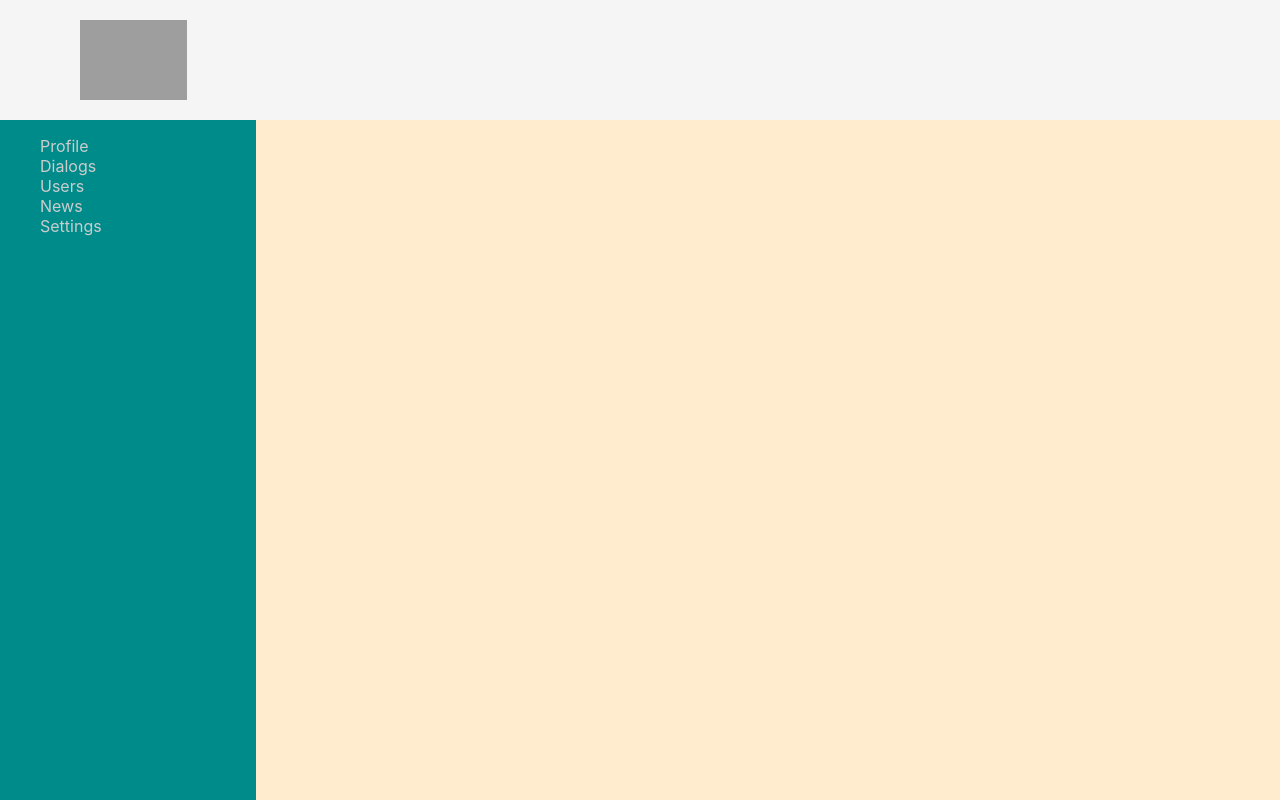
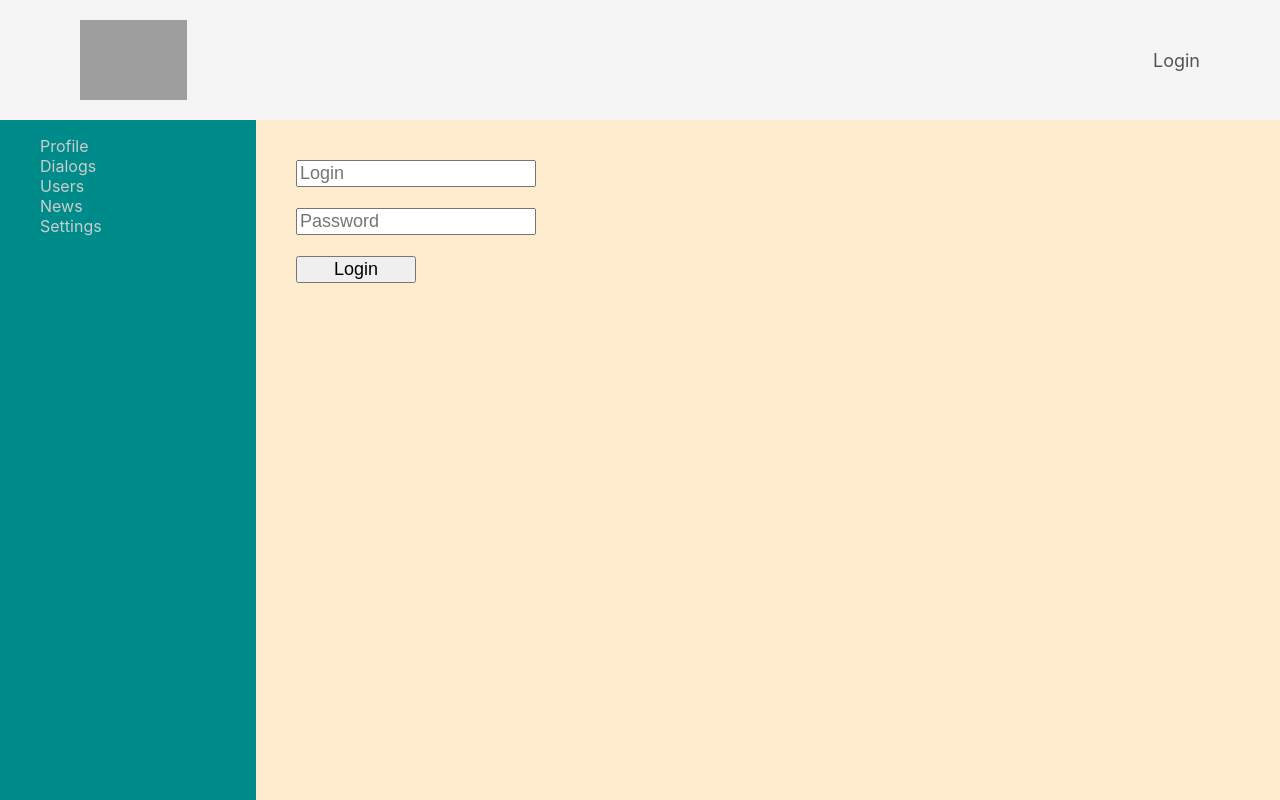
Before and after one commit to RandyMarsh1993/samurai, a React (Create React App) app: page /login in a window 1280 px wide. Built offline with nearby package versions, Linux system fonts and the light colour scheme; no server answers; grey boxes are pictures that could not be loaded.

Commit message:
login/logout wip

```diff
--- a/package.json
+++ b/package.json
@@ -8,12 +8,14 @@
     "@testing-library/react": "^13.4.0",
     "@testing-library/user-event": "^13.5.0",
     "axios": "^1.1.3",
+    "formik": "^2.2.9",
     "react": "^18.2.0",
     "react-dom": "^18.2.0",
     "react-redux": "^8.0.4",
     "react-router-dom": "^6.4.2",
     "react-scripts": "^2.1.3",
-    "web-vitals": "^2.1.4"
+    "web-vitals": "^2.1.4",
+    "yup": "^0.32.11"
   },
   "scripts": {
     "start": "react-scripts start",
--- a/src/API/index.js
+++ b/src/API/index.js
@@ -4,7 +4,7 @@ const instance = axios.create({
    baseURL: 'https://social-network.samuraijs.com/api/1.0',
    withCredentials: true,
    headers: {
-      "API-KEY": "3852c5f1-1d20-4e68-8335-f7206b8bafef"
+      "API-KEY": "2d482be5-8b27-4abd-b828-ee969f58a73d"
    }
 })
 
@@ -38,7 +38,19 @@ export const profileAPI = {
 
 export const authAPI = {
    async me() {
-      const response = await instance.get('/auth/me')
+      const response = await instance.get(`/auth/me`)
+
+      return response.data
+   },
+
+   async login(email, password, rememberMe = false) {
+      const response = await instance.post(`/auth/login`, { email, password, rememberMe })
+
+      return response.data
+   },
+
+   async logout() {
+      const response = await instance.delete(`auth/login`)
 
       return response.data
    }
--- a/src/App.js
+++ b/src/App.js
@@ -8,6 +8,7 @@ import Dialogs from './components/Dialogs'
 import News from './components/News'
 import Settings from './components/Settings'
 import Users from './components/Users'
+import Login from './components/Login'
 
 import './App.css'
 
@@ -18,6 +19,7 @@ const App = () => {
       <Navbar />
       <div className='content'>
         <Routes>
+          <Route path='/login' element={<Login />} />
           <Route path='/profile' element={<Profile />} />
           <Route path='/profile/:userId' element={<Profile />} />
           <Route path='/dialogs/*' element={<Dialogs />} />
--- a/src/components/Header/index.jsx
+++ b/src/components/Header/index.jsx
@@ -1,10 +1,35 @@
 import React from 'react'
+import { useEffect } from 'react'
+import { useDispatch, useSelector } from 'react-redux'
+import { Link } from 'react-router-dom'
+import { getIsAuth, logout } from '../../redux/slices/auth-slice'
 import style from './style.module.css'
 
 const Header = () => {
+    const dispatch = useDispatch()
+
+    const { id, email, login } = useSelector(state => state.auth)
+    const isAuth = id && email && login
+    console.log('###', id, email, login)
+
+    useEffect(() => {
+        dispatch(getIsAuth())
+    }, [])
+
+    const logoutClickHandler = () => {
+        dispatch(logout())
+    }
+
     return (
         <header className={style.header}>
             <img src="https://png.pngitem.com/pimgs/s/595-5953266_konoha-symbol-png-naruto-konoha-transparent-png.png" alt="kanoha" />
+            <div>
+                {isAuth
+                    ? <div className={style.rightSide}>
+                        <div className={style.userName}>{login}</div>
+                        <div className={style.link} onClick={logoutClickHandler}>Logout</div>
+                    </div> : <Link to="/login" className={style.link}>Login</Link>}
+            </div>
         </header>
     )
 }
--- a/src/components/Header/style.module.css
+++ b/src/components/Header/style.module.css
@@ -2,8 +2,29 @@
     grid-area: header;
     padding: 20px 80px;
     background-color: whitesmoke;
+    display: flex;
+    justify-content: space-between;
+    align-items: center;
 }
 
 .header img {
     height: 80px;
 }
+
+.userName {
+    font-size: 24px;
+    margin-bottom: 5px;
+}
+
+.link {
+    cursor: pointer;
+    font-size: 18px;
+    text-decoration: none;
+    color: #545454;
+    float: right;
+    transition: color 0.2s ease-in-out;
+}
+
+.link:hover {
+    color: goldenrod;
+}
--- /dev/null
+++ b/src/components/Login/index.jsx
@@ -0,0 +1,48 @@
+import { Form, Formik } from 'formik'
+import React from 'react'
+import { useDispatch } from 'react-redux'
+import * as Yup from 'yup'
+
+import { login } from '../../redux/slices/auth-slice'
+import RequiredField from '../common/FormControls/RequireField'
+
+import style from './style.module.css'
+
+const Login = () => {
+   const dispatch = useDispatch()
+
+   const handleSubmit = (values) => {
+
+   }
+
+   return (
+      <Formik
+         initialValues = {{ login: '', password: '' }}
+         validationSchema = {Yup.object({
+            login: Yup.string().required('Login is required'),
+            password: Yup.string().required('Enter password')
+         })}
+         onSubmit = {(values, { setSubmitting }) => {
+            console.log(values)
+            dispatch(login(values.login, values.password))
+            setSubmitting(false)
+         }}
+      >
+         <Form className={style.form}>
+            <RequiredField
+               name='login'
+               type='text'
+               placeholder='Login'
+            />
+            <RequiredField
+               name='password'
+               type='password'
+               placeholder='Password'
+            />
+            <button type='submit' className={style.button}>Login</button>
+         </Form>
+      </Formik>
+   )
+}
+
+export default Login
--- /dev/null
+++ b/src/components/Login/style.module.css
@@ -0,0 +1,8 @@
+.form {
+   width: 250px;
+}
+
+.button {
+   font-size: 18px;
+   width: 120px;
+}
--- a/src/components/Profile/index.jsx
+++ b/src/components/Profile/index.jsx
@@ -2,7 +2,7 @@ import React from 'react'
 import { useEffect } from 'react'
 import { useDispatch, useSelector } from 'react-redux'
 import { useParams } from 'react-router-dom'
-import { getIsAuth } from '../../redux/slices/auth-slice'
+
 import { getProfileInfo } from '../../redux/slices/profile-slice'
 import SpinnerLoader from '../common/Loaders/SpinnerLoader'
 
@@ -15,10 +15,6 @@ const Profile = () => {
 
     const { info, isLoading } = useSelector(state => state.profile)
     const dispatch = useDispatch()
-
-    useEffect(() => {
-        dispatch(getIsAuth())
-    }, [])
 
     const id = userId ? userId : authData.id
     console.log('id', id)
--- /dev/null
+++ b/src/components/common/FormControls/RequireField/index.jsx
@@ -0,0 +1,19 @@
+import React from 'react'
+import { useField } from 'formik'
+
+import style from './style.module.css'
+
+const RequiredField = ({ ...props }) => {
+   const [field, meta] = useField(props)
+
+   return (
+      <div className={style.field}>
+         <input {...field} {...props} className={style.input} />
+         {meta.touched && meta.error ? (
+            <div className={style.errorMessage}>{meta.error}</div>
+         ) : null}
+      </div>
+   )
+}
+
+export default RequiredField
--- /dev/null
+++ b/src/components/common/FormControls/RequireField/style.module.css
@@ -0,0 +1,12 @@
+.field {
+   height: 48px;
+}
+
+.input {
+   font-size: 18px;
+}
+
+.errorMessage {
+   color: red;
+   font-size: 14px;
+}
--- a/src/redux/slices/auth-slice.js
+++ b/src/redux/slices/auth-slice.js
@@ -27,4 +27,21 @@ export const getIsAuth = () => async (dispatch) => {
    }
 }
 
+export const login = (email, password, rememberMe = true) => async (dispatch) => {
+   const data = await authAPI.login(email, password, rememberMe)
+
+   if (data.resultCode === 0) {
+      console.log('if!')
+      dispatch(getIsAuth())
+   }
+}
+
+export const logout = () => async (dispatch) => {
+   const data = await authAPI.logout()
+
+   if (data.resultCode === 0) {
+      dispatch(setAuthData({id: null, email: null, login: null}))
+   }
+}
+
 export default authSlice.reducer
```
Also changed, not shown: 1 other file (tests, documents, lock files or other folders).
